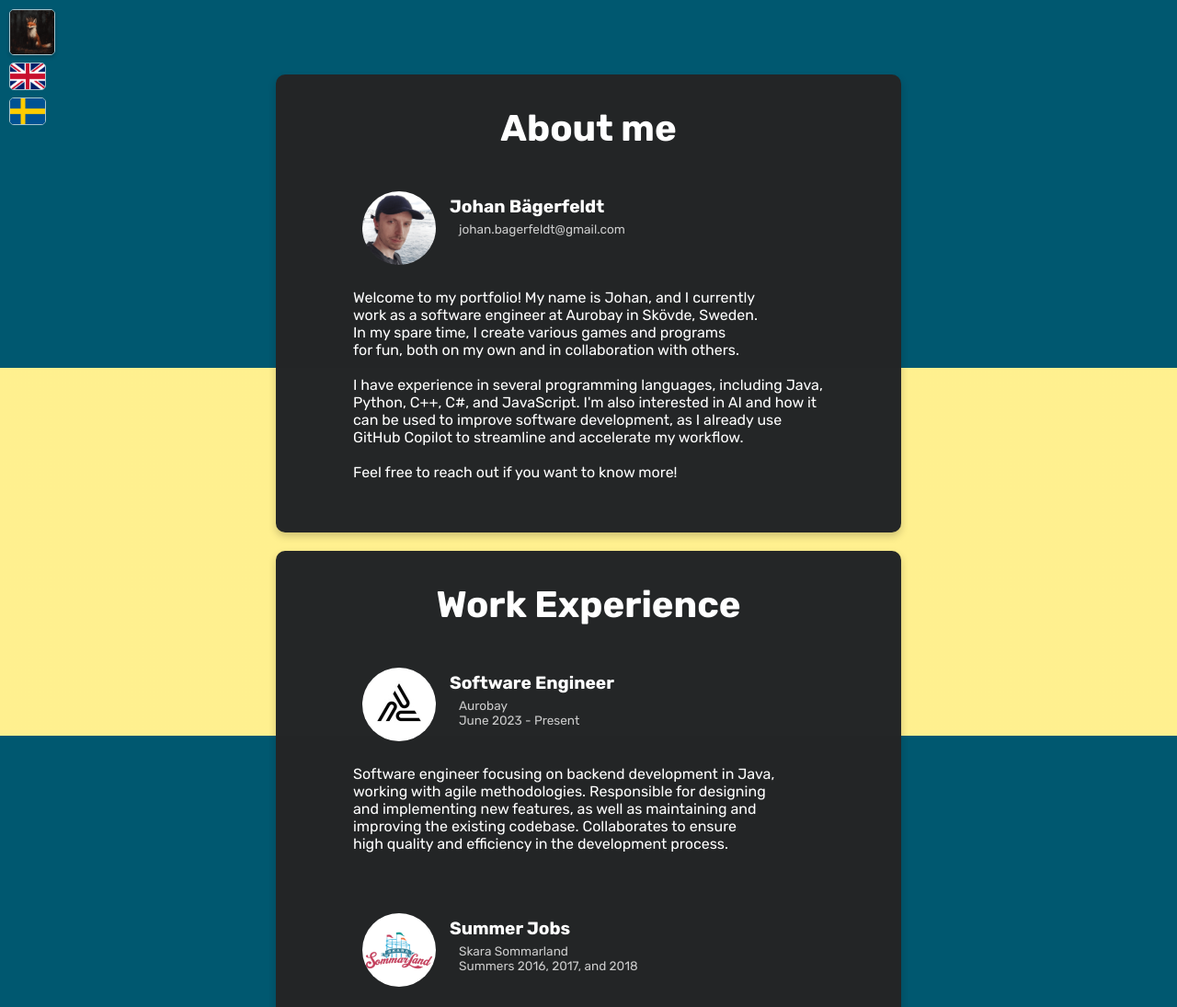
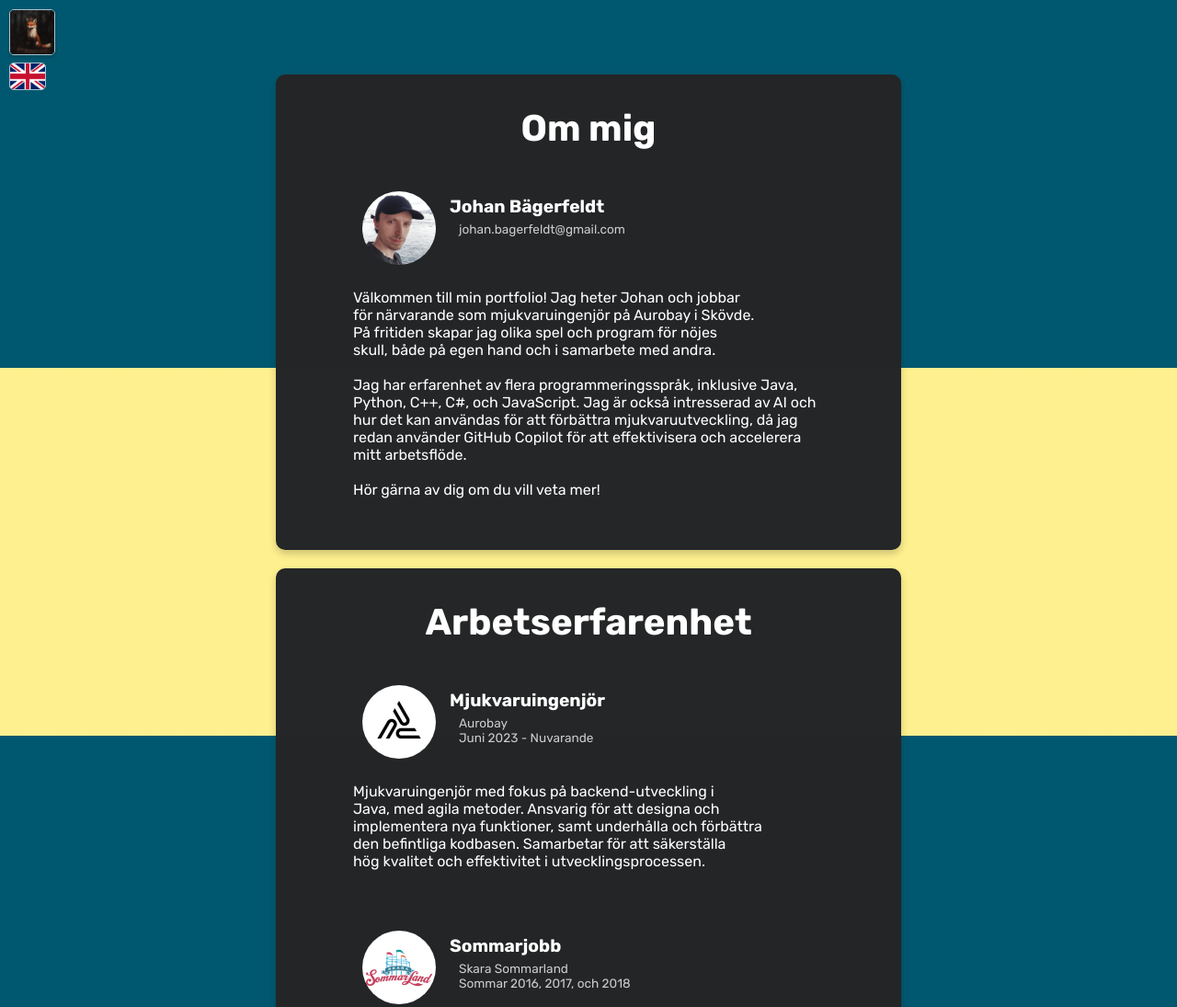
Before and after one commit to JohBag/johbag.github.io, a plain HTML site: page index.html in a window 1280 px wide. Shown: the top 1095 px of the page at 92% size. Drawn offline with Linux system fonts and the light colour scheme.

Commit message:
more dynamic languages

```diff
--- a/index.html
+++ b/index.html
@@ -15,16 +15,10 @@
     />
   </head>
   <body>
-    <div id="side-bar">
+    <div id="sidebar">
       <a id="github-link" href="https://www.github.com/johbag">
         <img id="github-picture" src="images/fox.png" alt="GitHub Profile Picture" />
       </a>
-      <button id="english-button" class="language-button">
-        <img src="images/flags/uk.png" alt="English Flag" class="language-button-img"/>
-      </button>
-      <button id="swedish-button" class="language-button">
-        <img src="images/flags/sweden.png" alt="Swedish Flag" class="language-button-img"/>
-      </button>
     </div>
     <header>
       <h1 id="header">Hej</h1>
--- a/index.js
+++ b/index.js
@@ -1,15 +1,45 @@
 const get = id => document.getElementById(id);
 
-// Event listeners for language buttons
-get('swedish-button').addEventListener('click', () => {
-    load('swe.json');
-});
+const languages = ['swe', 'eng'];
+const languageButtons = {};
+let currentLanguage = 'eng';
 
-get('english-button').addEventListener('click', () => {
-    load('eng.json');
-});
+createLanguageButtons();
 
-load('eng.json'); // Default to English
+function loadLanguage(language) {
+	languageButtons[currentLanguage].style.display = 'flex';
+	languageButtons[language].style.display = 'none';
+
+	load(language);
+	currentLanguage = language;
+}
+
+function createLanguageButtons() {
+	const sidebar = get('sidebar');
+
+	languages.forEach(language => {
+		console.log(`Loading language: ${language}`);
+
+		const button = document.createElement('button');
+		button.id = `${language}-button`;
+		button.className = 'language-button';
+
+		const img = document.createElement('img');
+		img.src = `images/flags/${language}.png`;
+		img.alt = language.toUpperCase();
+		img.className = 'language-button-img';
+		button.appendChild(img);
+
+		button.addEventListener('click', () => {
+			loadLanguage(language);
+		});
+
+		sidebar.appendChild(button);
+		languageButtons[language] = button;
+	});
+
+	loadLanguage(languages[0]);
+}
 
 const timeout = 3000;
 const messages = [
@@ -38,7 +68,7 @@ const messages = [
 ];
 let prevIndex = 0;
 
-(async function loop() {
+(async function loopHeader() {
 	while (true) {
 		await updateHeader();
 	}
@@ -78,11 +108,13 @@ function nextMessage() {
 	return messages[randomIndex];
 }
 
-function load(file) {
+function load(filename) {
+	filename = filename +'.json';
+
 	const mainContainer = get('main-container');
     mainContainer.innerHTML = ''; // Clear existing content
 
-	fetch('data/' + file)
+	fetch('data/' + filename)
 		.then(response => response.json())
 		.then(data => {
 			let cards = data.cards;
--- a/styles.css
+++ b/styles.css
@@ -3,6 +3,7 @@ body {
     background: linear-gradient(to bottom, #005870 50%, #ffdd0070 50%);
     background-attachment: fixed;
     background-size: 100% 100%;
+    transition: height 1s;
     font-family: "Rubik", sans-serif;
     font-optical-sizing: auto;
     font-weight: 400;
@@ -112,6 +113,8 @@ header {
     text-align: left;
     white-space: nowrap;
     overflow: visible;
+    overflow-wrap: break-word;
+    word-break: break-word;
     white-space: normal;
 }
 
@@ -147,7 +150,7 @@ header {
 }
 
 /* Side bar */
-#side-bar {
+#sidebar {
     position: fixed;
     top: 10px;
     left: 10px;
```
Also changed, not shown: images/flags/eng.png (renamed from images/flags/uk.png), images/flags/swe.png (renamed from images/flags/sweden.png).
